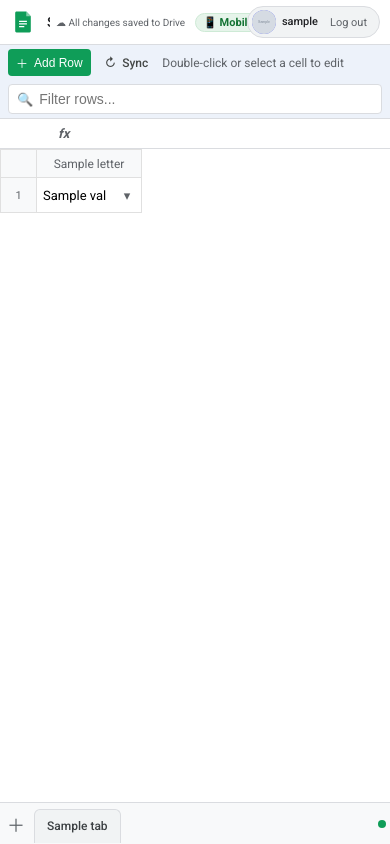
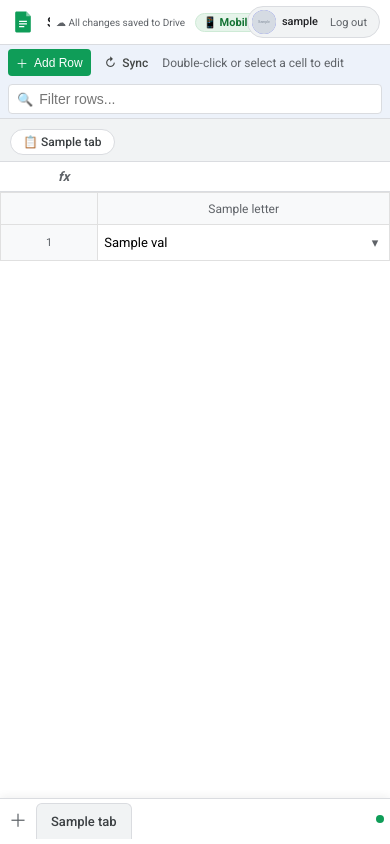
Before and after one commit to DarkSun2003/upgraded-potato, a Django app: template gatekeeper/templates/dashboard/sheet.html in a window 390 px wide. Run offline with Django 5.2, Linux system fonts and the light colour scheme; the template is opened without the code that fills it: most values are stand-ins (such as "Sample title", 1, 10 or a date in 2020); grey boxes marked "Sample" are stand-in pictures; some web fonts are replaced.

Commit message:
Fix mobile tabs visibility with top tab bar and fixed bottom bar, expand table columns to full width, and default to raid tab

```diff
--- a/gatekeeper/services.py
+++ b/gatekeeper/services.py
@@ -290,7 +290,9 @@ def get_sheet_data(force_refresh=False, gid=None):
                 pass
 
         if not target_worksheet:
-            target_worksheet = worksheets[0] if worksheets else spreadsheet.sheet1
+            # Prefer the first non-reference tab (so members land directly on the main raid comp instead of 'Weapons List')
+            active_candidate = next((ws for ws in worksheets if ws.title.strip().lower() != 'weapons list'), None)
+            target_worksheet = active_candidate or (worksheets[0] if worksheets else spreadsheet.sheet1)
 
         active_gid_str = str(target_worksheet.id)
 
--- a/gatekeeper/templates/dashboard/sheet.html
+++ b/gatekeeper/templates/dashboard/sheet.html
@@ -28,13 +28,15 @@
         box-sizing: border-box;
       }
 
-      body {
+      html, body {
+        height: 100%;
+        height: 100dvh;
+        width: 100%;
         margin: 0;
         padding: 0;
         font-family: 'Roboto', -apple-system, BlinkMacSystemFont, "Segoe UI", Arial, sans-serif;
         background-color: #ffffff;
         color: var(--text-color);
-        height: 100vh;
         display: flex;
         flex-direction: column;
         overflow: hidden;
@@ -42,6 +44,7 @@
 
       /* Top Google Sheets Navbar */
       .sheets-top-header {
+        flex-shrink: 0;
         display: flex;
         align-items: center;
         justify-content: space-between;
@@ -177,6 +180,7 @@
 
       /* Action Toolbar */
       .sheets-toolbar {
+        flex-shrink: 0;
         display: flex;
         align-items: center;
         background: #edf2fa;
@@ -243,6 +247,7 @@
 
       /* Formula Bar */
       .sheets-formula-bar {
+        flex-shrink: 0;
         display: flex;
         align-items: center;
         background: #ffffff;
@@ -282,10 +287,13 @@
 
       /* Main Spreadsheet Grid Container */
       .sheets-viewport {
-        flex: 1;
+        flex: 1 1 0%;
+        min-height: 0;
+        min-width: 0;
         overflow: auto;
         position: relative;
         background: #ffffff;
+        -webkit-overflow-scrolling: touch;
       }
 
       table.sheets-grid {
@@ -294,6 +302,8 @@
         font-size: 13px;
         color: #000000;
         user-select: none;
+        width: max-content;
+        min-width: 100%;
       }
 
       /* Headers: Columns (A, B, C...) & Row Numbers (1, 2, 3...) */
@@ -304,10 +314,11 @@
         font-weight: normal;
         text-align: center;
         height: 24px;
+        width: 130px;
+        min-width: 130px;
         position: sticky;
         top: 0;
         z-index: 2;
-        min-width: 140px;
       }
 
       th.corner-cell {
@@ -564,17 +575,135 @@
         background-color: #fce8e6 !important;
       }
 
+
+      /* Toolbar Tab Selector */
+      .toolbar-tab-selector {
+        display: flex;
+        align-items: center;
+        gap: 6px;
+        background: #e8f0fe;
+        border: 1px solid #c2e7ff;
+        border-radius: 6px;
+        padding: 3px 8px;
+        font-size: 13px;
+        font-weight: 500;
+        color: #1a73e8;
+      }
+
+      .tab-select-label {
+        font-size: 12px;
+        font-weight: 600;
+        color: #174ea6;
+        white-space: nowrap;
+      }
+
+      .toolbar-tab-dropdown {
+        border: 1px solid #dadce0;
+        background: #ffffff;
+        color: #202124;
+        font-size: 13px;
+        font-weight: 500;
+        border-radius: 4px;
+        padding: 4px 8px;
+        cursor: pointer;
+        outline: none;
+        max-width: 240px;
+      }
+
+      .toolbar-tab-dropdown:hover, .toolbar-tab-dropdown:focus {
+        border-color: #1a73e8;
+      }
+
+      .sheets-active-tab-badge {
+        font-size: 12px;
+        font-weight: 600;
+        color: #1a73e8;
+        background: #e8f0fe;
+        padding: 2px 8px;
+        border-radius: 12px;
+        white-space: nowrap;
+      }
+
+      /* Top Tab Strip (Prominent on Mobile & Desktop) */
+      .sheets-tabs-strip-top {
+        display: flex;
+        align-items: center;
+        background: #f1f3f4;
+        border-bottom: 1px solid #dadce0;
+        padding: 6px 10px;
+        flex-shrink: 0;
+        overflow: hidden;
+        gap: 6px;
+      }
+
+      .sheets-tabs-strip-top .tabs-scroll-container {
+        display: flex;
+        align-items: center;
+        gap: 6px;
+        overflow-x: auto;
+        white-space: nowrap;
+        scrollbar-width: none;
+        flex: 1;
+        -webkit-overflow-scrolling: touch;
+      }
+
+      .sheets-tabs-strip-top .tabs-scroll-container::-webkit-scrollbar {
+        display: none;
+      }
+
+      .sheet-tab-pill {
+        display: inline-flex;
+        align-items: center;
+        gap: 6px;
+        background: #ffffff;
+        color: #3c4043;
+        border: 1px solid #dadce0;
+        border-radius: 16px;
+        padding: 5px 12px;
+        font-size: 12px;
+        font-weight: 500;
+        text-decoration: none;
+        flex-shrink: 0;
+        transition: all 0.15s ease;
+      }
+
+      .sheet-tab-pill:hover {
+        background: #e8eaed;
+        color: #202124;
+      }
+
+      .sheet-tab-pill.active {
+        background: #e6f4ea;
+        color: #0f9d58;
+        border-color: #0f9d58;
+        font-weight: 600;
+        box-shadow: 0 1px 3px rgba(15, 157, 88, 0.2);
+      }
+
+      .tab-pill-active-dot {
+        width: 6px;
+        height: 6px;
+        border-radius: 50%;
+        background: #0f9d58;
+      }
+
       /* Bottom Sheets Tab Bar */
       .sheets-bottom-tabs {
         display: flex;
         align-items: center;
-        background: #f8f9fa;
+        background: #ffffff;
         border-top: 1px solid #dadce0;
-        height: 38px;
+        height: 44px;
+        min-height: 44px;
         padding: 0 8px;
         gap: 6px;
         font-size: 13px;
         overflow: hidden;
+        flex-shrink: 0;
+        position: relative;
+        z-index: 100;
+        padding-bottom: max(env(safe-area-inset-bottom, 0px), 4px);
+        box-shadow: 0 -2px 8px rgba(0, 0, 0, 0.06);
       }
 
       .tabs-scroll-container {
@@ -920,20 +1049,23 @@
         }
 
         th.col-header {
-          height: 28px;
-          min-width: 105px;
+          height: 32px;
+          width: 120px;
+          min-width: 120px;
           font-size: 12px;
         }
 
         th.corner-cell, td.row-header {
-          width: 36px;
-          min-width: 36px;
-          max-width: 36px;
+          width: 40px;
+          min-width: 40px;
+          max-width: 40px;
           font-size: 11px;
         }
 
         td.grid-cell {
-          height: 35px; /* Larger finger-friendly tap height */
+          height: 36px;
+          width: 120px;
+          min-width: 120px;
           font-size: 13px;
           padding: 0 6px;
         }
@@ -1001,14 +1133,16 @@
 
         /* Bottom Tab Bar */
         .sheets-bottom-tabs {
-          height: 42px;
-          padding: 0 4px;
+          height: 46px;
+          min-height: 46px;
+          padding: 0 6px;
+          padding-bottom: max(env(safe-area-inset-bottom, 0px), 6px);
         }
 
         .sheet-tab-btn {
-          padding: 7px 12px;
-          font-size: 12px;
-          min-height: 34px;
+          padding: 8px 14px;
+          font-size: 13px;
+          min-height: 36px;
         }
 
         .sheets-status-pill span:not(.pulse-dot) {
@@ -1042,7 +1176,7 @@
             <span class="sheets-doc-title">{{ doc_title }}</span>
             <div class="sheets-save-status">
               <span id="saveStatusText">☁ All changes saved to Drive</span>
-              <span class="mobile-badge" style="background: #e6f4ea; color: #137333; font-size: 11px; font-weight: 600; padding: 2px 7px; border-radius: 12px; margin-left: 6px; border: 1px solid #ceead6; display: inline-flex; align-items: center; gap: 3px;">📱 Mobile v2.1</span>
+              <span class="mobile-badge" style="background: #e6f4ea; color: #137333; font-size: 11px; font-weight: 600; padding: 2px 7px; border-radius: 12px; margin-left: 6px; border: 1px solid #ceead6; display: inline-flex; align-items: center; gap: 3px;">📱 Mobile v2.2 (Tabs &amp; Full Grid)</span>
             </div>
           </div>
           <div class="sheets-menu-row">
@@ -1089,6 +1223,26 @@
       <div class="toolbar-search">
         <span style="color: #5f6368; font-size: 13px;">🔍</span>
         <input type="text" id="gridFilter" placeholder="Filter rows..." onkeyup="filterGrid()" />
+      </div>
+    </div>
+
+    <!-- Top Tab Strip (Directly Visible on Mobile & Desktop) -->
+    <div class="sheets-tabs-strip-top">
+      <div class="tabs-scroll-container">
+        {% for tab in tabs %}
+        <a
+          href="?gid={{ tab.id }}"
+          class="sheet-tab-pill {% if tab.active %}active{% endif %}"
+          title="{{ tab.title }}"
+        >
+          <span>📋 {{ tab.title }}</span>
+          {% if tab.active %}<span class="tab-pill-active-dot"></span>{% endif %}
+        </a>
+        {% empty %}
+        <div class="sheet-tab-pill active">
+          <span>Sheet1</span>
+        </div>
+        {% endfor %}
       </div>
     </div>
 
@@ -1860,6 +2014,12 @@
         applyGreenConditionalFormatting();
         document.getElementById('activeCellName').textContent = '';
         document.getElementById('formulaInput').value = '';
+
+        // Auto-scroll active tabs into view
+        const topActive = document.querySelector('.sheets-tabs-strip-top .sheet-tab-pill.active');
+        if (topActive) topActive.scrollIntoView({ block: 'nearest', inline: 'center' });
+        const bottomActive = document.querySelector('.sheets-bottom-tabs .sheet-tab-btn.active');
+        if (bottomActive) bottomActive.scrollIntoView({ block: 'nearest', inline: 'center' });
       });
     </script>
   </body>
```
